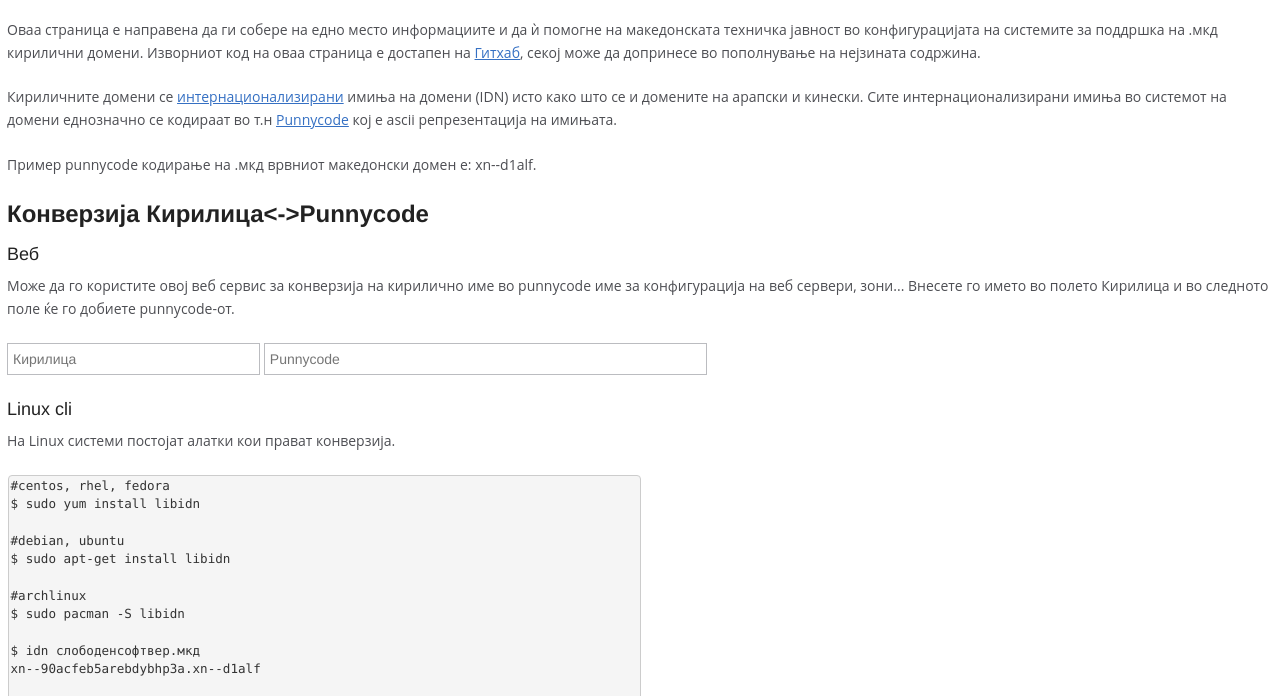
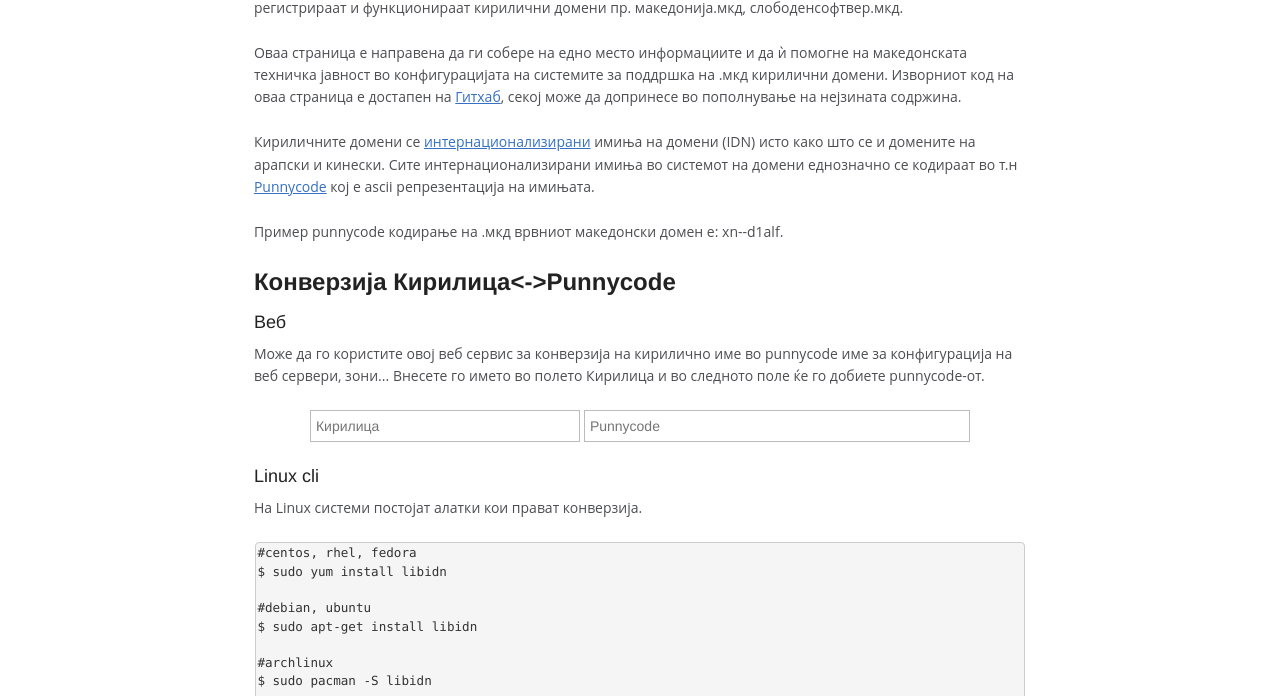
Before and after one commit to repohoarder/slobodensoftver.mkd, a plain HTML site: page index.html in a window 1280 px wide. Shown: the part 104-800 px from the top of the page. Drawn offline with Linux system fonts and the light colour scheme.

Commit message:
Подобра читливост ако не е на full width.

```diff
--- a/css/style.css
+++ b/css/style.css
@@ -13,3 +13,9 @@ pre {
     overflow: auto;
     border-radius: 4px;
 }
+
+#container {
+    width: 61%;
+    margin-left: auto ;
+    margin-right: auto ;
+}
--- a/index.html
+++ b/index.html
@@ -30,14 +30,14 @@
 
         <p>Може да го користите овој веб сервис за конверзија на кирилично име во punnycode име за конфигурација на веб сервери, зони... Внесете го името во полето Кирилица и во следното поле ќе го добиете punnycode-от.</p>
 
-        <form>
-        <input type="text" id="kirilica" name="kirilica" placeholder="Кирилица" class="width-20"/>
-        <input type="text" id="punnycode" name="punnycode" placeholder="Punnycode" readonly class="width-35"/>
+        <form class="text-centered">
+        <input type="text" id="kirilica" name="kirilica" placeholder="Кирилица" class="width-35"/>
+        <input type="text" id="punnycode" name="punnycode" placeholder="Punnycode" readonly class="width-50"/>
         </form>
 
         <h3 id="konverzija-cli" class="subheading">Linux cli</h3>
         <p>На Linux системи постојат алатки кои прават конверзија.</p>
-<pre class="prettyprint lang-bash width-50">#centos, rhel, fedora
+<pre class="prettyprint lang-bash">#centos, rhel, fedora
 $ sudo yum install libidn
 
 #debian, ubuntu
```
